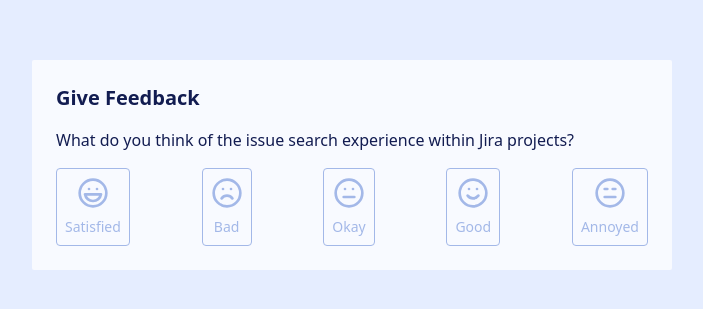
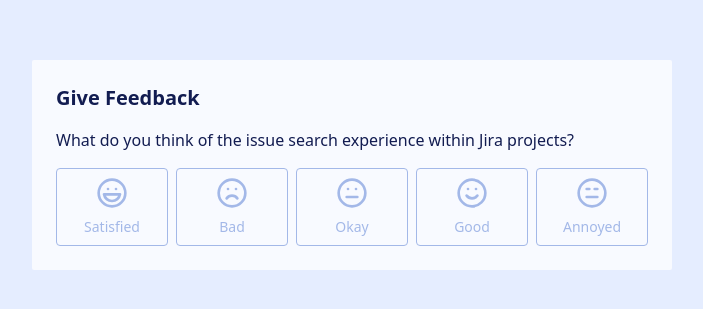
Before and after one commit to NaifIT11/feedback-form-with-custom-radio-buttons, a Next.js app: page / in a window 1280 px wide. Shown: the part 235-544 px from the top of the page, without its empty margins (288-991 px from the left). Built offline with nearby package versions, Linux system fonts and the light colour scheme.

Commit message:
adjusting the width of items

```diff
--- a/src/app/components/Feedback.tsx
+++ b/src/app/components/Feedback.tsx
@@ -45,7 +45,7 @@
         <RadioGroup
           value={selectedValue}
           onValueChange={setSelectedValue}
-          className="flex gap-2 justify-between"
+          className="flex gap-2"
         >
           {radioItemsValues.map((ri) => (
             <RadioGroupItem
@@ -53,6 +53,7 @@
               value={ri.value}
               id={ri.value}
               data-checked={selectedValue === ri.value}
+              className="w-full"
             >
               <div data-checked={selectedValue === ri.value} className="flex data-[checked=true]:border-blue-600 flex-col items-center gap-2 p-2 rounded bg-white border border-blue-300">
                 {ri.SVG}
```
